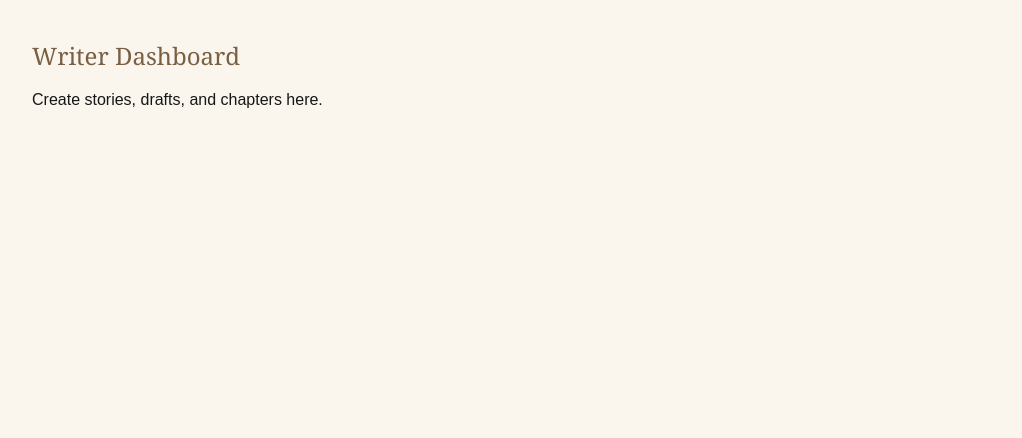
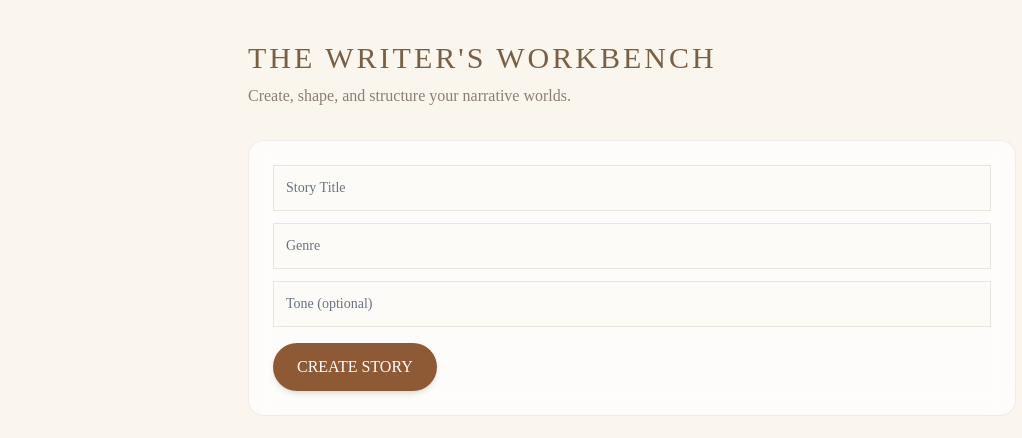
Before and after one commit to MuthakaF/NarrativeOS, a Next.js app: page /writer in a window 1280 px wide. Before the commit this address had no page. Shown: the top 438 px of the page, without its empty margins (8-1030 px from the left). Built offline with nearby package versions, Linux system fonts and the light colour scheme.

Commit message:
Writer Dashboard

```diff
--- a/app/writer/page.tsx
+++ b/app/writer/page.tsx
@@ -1,29 +1,106 @@
 "use client";
 
-import { useRouter } from "next/navigation";
-import { useEffect } from "react";
-import { getUser } from "../../engine/auth";
+import { useEffect, useState } from "react";
+import {
+  createStory,
+  getStoriesByAuthor,
+  addChapter,
+  Story,
+} from "../../engine/storyEngine";
 
-export default function WriterPage() {
-  const router = useRouter();
+export default function WriterDashboard() {
+  const [stories, setStories] = useState<Story[]>([]);
+  const [title, setTitle] = useState("");
+  const [genre, setGenre] = useState("");
+  const [tone, setTone] = useState("");
 
+  const authorId = "demo-user"; // replace later with auth user
+
+  // load stories
   useEffect(() => {
-    const user = getUser();
-
-    if (!user || user.role !== "writer") {
-      router.push("/");
-    }
+    const data = getStoriesByAuthor(authorId);
+    setStories(data);
   }, []);
 
+  const handleCreateStory = () => {
+    if (!title || !genre) return;
+
+    const newStory = createStory({
+      title,
+      genre,
+      authorId,
+      tone,
+      tags: [],
+      pacing: "medium",
+      perspective: "third",
+    });
+
+    setStories((prev) => [...prev, newStory]);
+
+    setTitle("");
+    setGenre("");
+    setTone("");
+  };
+
   return (
-    <div className="min-h-screen bg-[#FAF6EE] p-10">
-      <h1 className="text-2xl font-serif text-[#7A5F43]">
-        Writer Dashboard
-      </h1>
+    <div className="min-h-screen w-full bg-[#FAF6EE] p-10 font-[Times_New_Roman]">
+      <div className="max-w-3xl mx-auto">
+        {/* HEADER */}
+        <h1 className="text-3xl tracking-widest text-[#7A5F43] uppercase mb-2">
+          THE WRITER'S WORKBENCH
+        </h1>
+        <p className="text-[#8B7E74] mb-8">
+          Create, shape, and structure your narrative worlds.
+        </p>
 
-      <p className="mt-4">
-        Create stories, drafts, and chapters here.
-      </p>
+        {/* CREATE STORY FORM */}
+        <div className="bg-white/70 backdrop-blur-md p-6 rounded-2xl border border-[#7A5F43]/10 mb-10">
+          <input
+            className="w-full p-3 mb-3 bg-[#FDFBF7] border border-[#7A5F43]/15 text-sm placeholder:text-gray-500"
+            placeholder="Story Title"
+            value={title}
+            onChange={(e) => setTitle(e.target.value)}
+          />
+
+          <input
+            className="w-full p-3 mb-3 bg-[#FDFBF7] border border-[#7A5F43]/15 text-sm placeholder:text-gray-500"
+            placeholder="Genre"
+            value={genre}
+            onChange={(e) => setGenre(e.target.value)}
+          />
+
+          <input
+            className="w-full p-3 mb-4 bg-[#FDFBF7] border border-[#7A5F43]/15 text-sm placeholder:text-gray-500"
+            placeholder="Tone (optional)"
+            value={tone}
+            onChange={(e) => setTone(e.target.value)}
+          />
+
+          <button
+            onClick={handleCreateStory}
+            className="px-6 py-3 bg-[#8E5A36] text-white rounded-full shadow-md hover:shadow-lg transition"
+          >
+            CREATE STORY
+          </button>
+        </div>
+
+        {/* STORY LIST */}
+        <div className="space-y-4">
+          {stories.map((story) => (
+            <div
+              key={story.id}
+              className="p-4 bg-white/60 border border-[#7A5F43]/10 rounded-xl"
+            >
+              <h2 className="text-lg text-[#7A5F43]">
+                {story.metadata.title}
+              </h2>
+              <p className="text-sm text-gray-600">
+                {story.metadata.genre} • {story.narrativeLayer.tone}
+              </p>
+            </div>
+          ))}
+        </div>
+      </div>
     </div>
   );
 }
```
